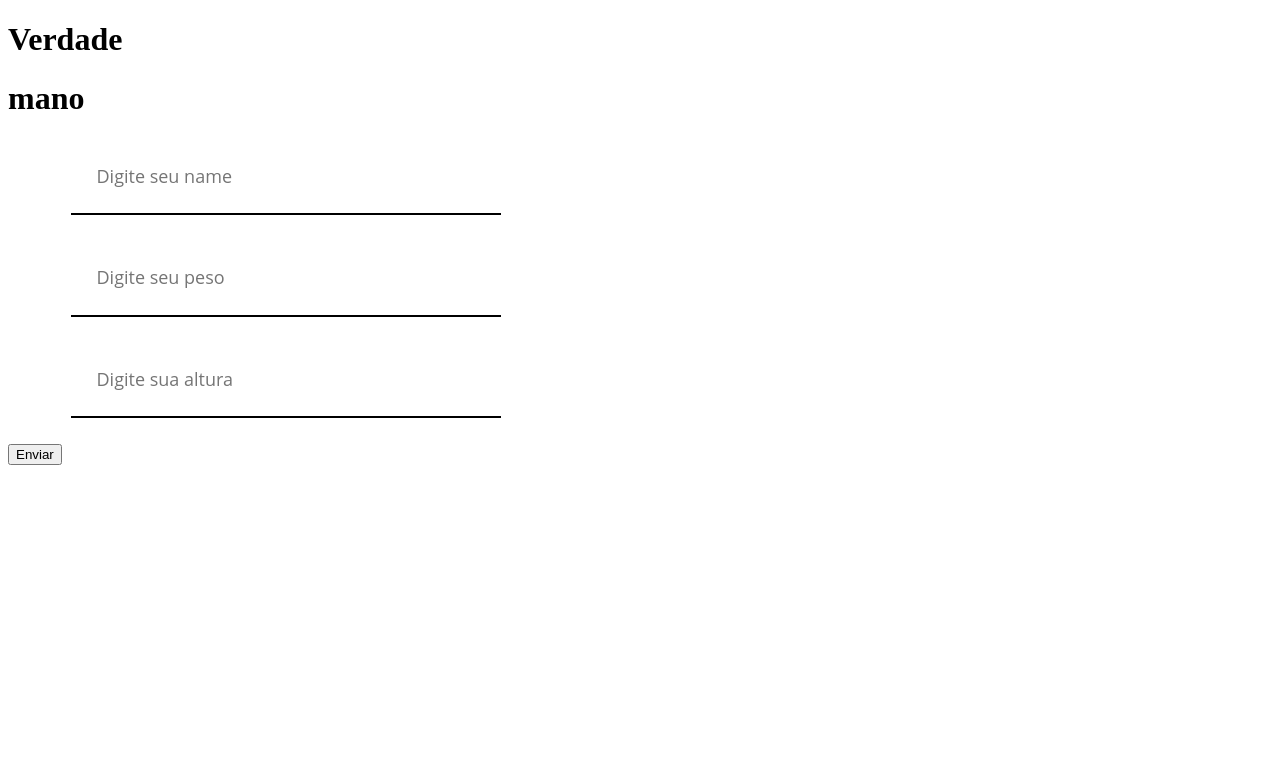
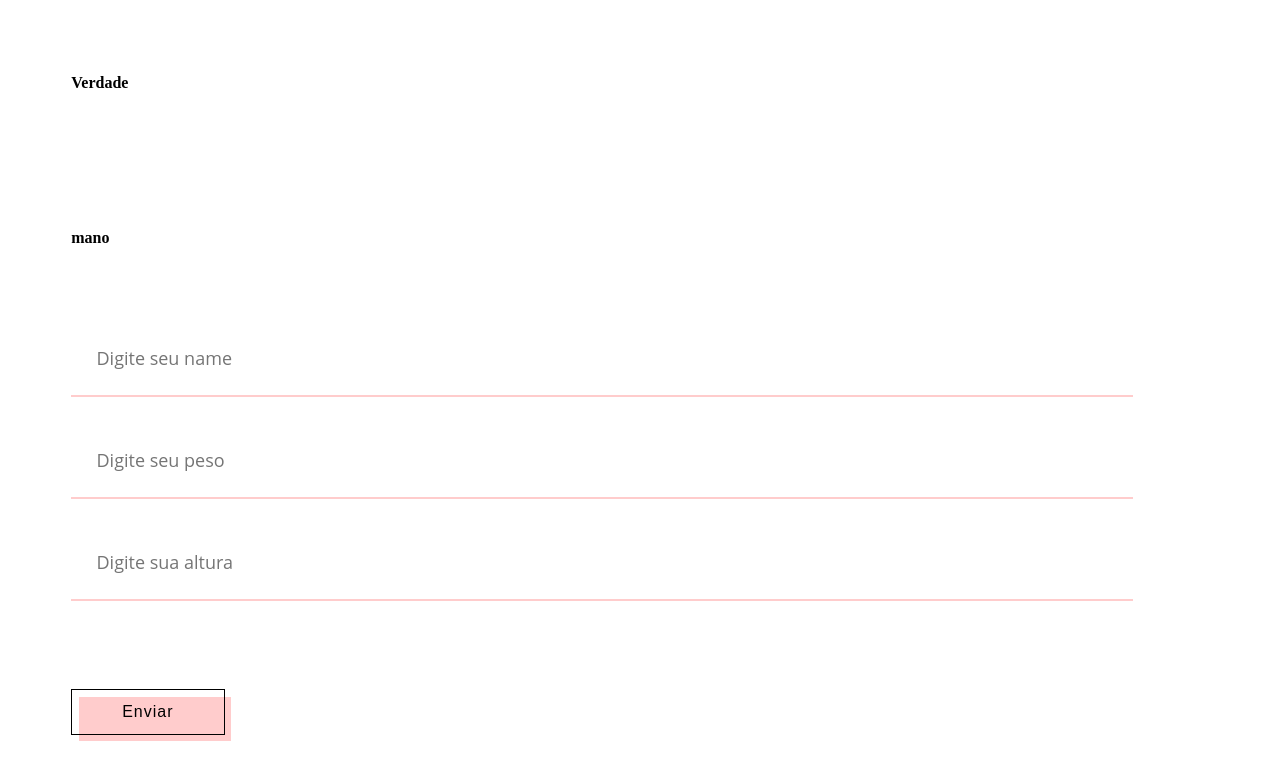
Before and after one commit to maylla04/IMC-Renatao, a website: page index.html in a window 1280 px wide. Drawn offline with Linux system fonts and the light colour scheme.

Commit message:
git update styles

```diff
--- a/css/style.css
+++ b/css/style.css
@@ -2,11 +2,76 @@ input{
     padding: 2%;
     margin-bottom: 2%;
     margin-left: 5%;
-    width: 30%;
+    width: 80%;
     border-top: none;
     border-left: none;
     border-right: none;
-    border-bottom: 2px solid black;
+    border-bottom: 2px solid rgba(255, 0, 0, .2);
     font-size: 18px;
     font-family: 'Open Sans';
 }
+select{
+    padding: 2%;
+    margin-bottom: 2%;
+    margin-left: 5%;
+    width: 85%;
+    border-top: none;
+    border-left: none;
+    border-right: none;
+    border-bottom: 2px solid rgba(255, 0, 0, .2);
+    font-size: 18px;
+    font-family: 'Open Sans';
+}
+.container{
+    margin: auto;
+    border: 1px solid rgba(255, 0, 0, .2);
+    width: 40%;
+}
+h1{
+    font-size: 100%;
+    padding: 5%;
+}
+
+
+
+/* Botao */
+#botao {
+  font-size: 16px;
+  font-weight: 200;
+  letter-spacing: 1px;
+  padding: 13px 20px 13px;
+  outline: 0;
+  border: 1px solid black;
+  cursor: pointer;
+  position: relative;
+  background-color: rgba(0, 0, 0, 0);
+  user-select: none;
+  -webkit-user-select: none;
+  touch-action: manipulation;
+  margin-bottom: 2%;
+  margin-left: 5%;
+  margin-top: 5%;
+}
+
+#botao:after {
+  content: "";
+  background-color: rgba(255, 0, 0, .2);
+  width: 100%;
+  z-index: -1;
+  position: absolute;
+  height: 100%;
+  top: 7px;
+  left: 7px;
+  transition: 0.2s;
+}
+
+#botao:hover:after {
+  top: 0px;
+  left: 0px;
+}
+
+@media (min-width: 768px) {
+    #botao {
+    padding: 13px 50px 13px;
+  }
+}
```
